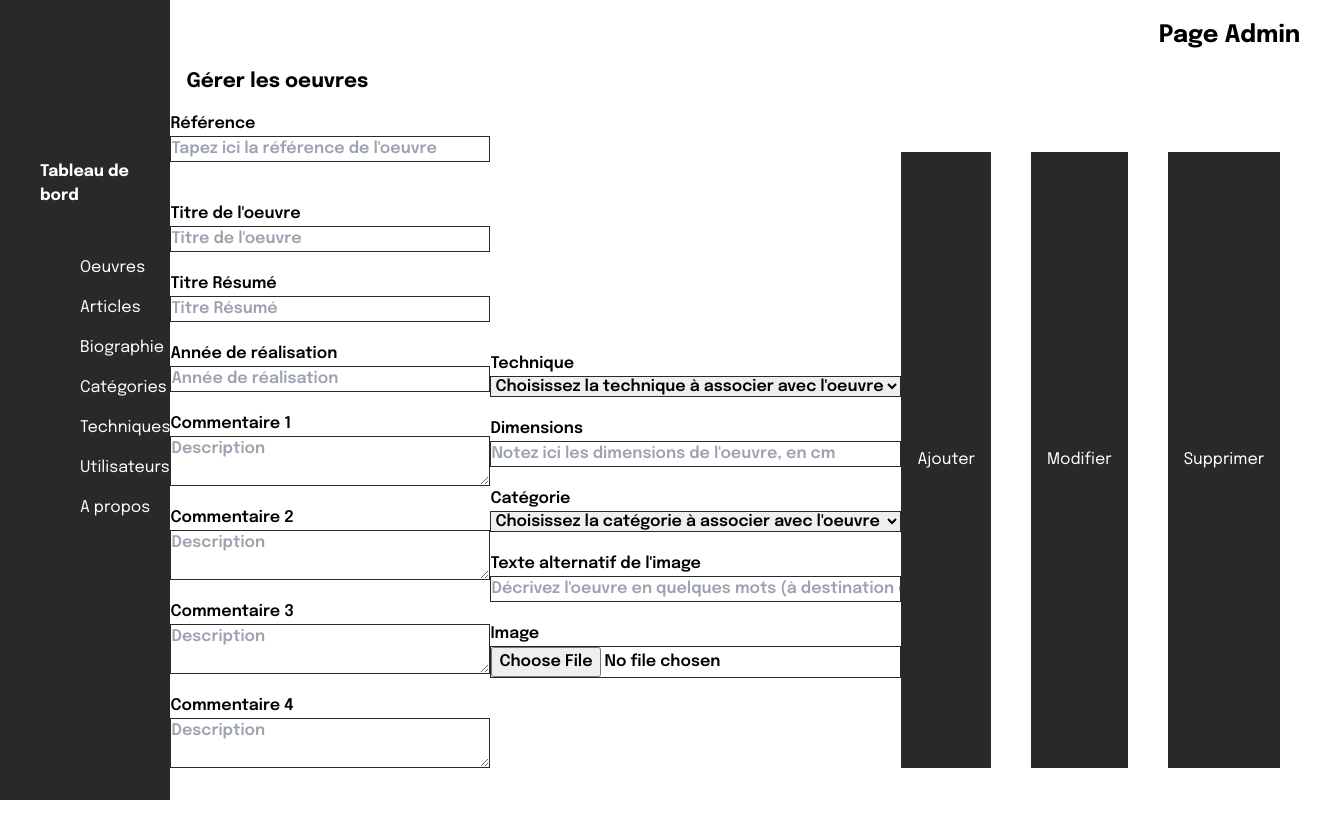
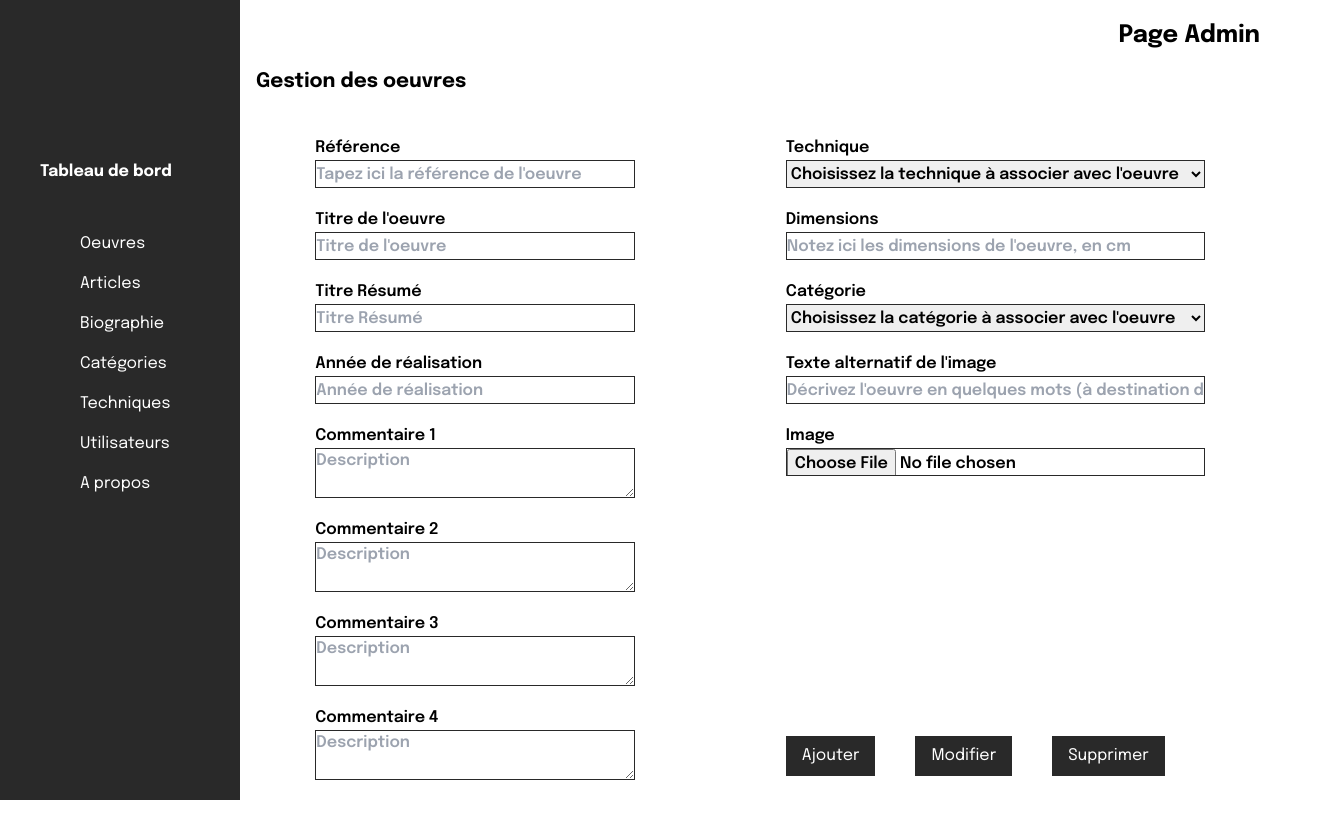
Before and after one commit to WildCodeSchool/2023-03-JS-Remote-Wild_Impact_P3_AFAC974, a React (Vite) app in the folder frontend/: page /admin in a window 1280 px wide. Shown: the top 838 px of the page, 1320 px wide, since content can reach past the window. Built offline with nearby package versions, Linux system fonts and the light colour scheme.

Commit message:
HotFix Page Admin

```diff
--- a/frontend/src/pages/admin/WorksAdmin.jsx
+++ b/frontend/src/pages/admin/WorksAdmin.jsx
@@ -35,17 +35,17 @@ function WorksAdmin() {
   return (
     <div className="flex-1">
       <h1 className="text-right pr-5 pt-5 text-2xl font-bold">Page Admin</h1>
-      <h2 className="text-xl font-bold p-4">Gérer les oeuvres</h2>
+      <h2 className="text-xl font-bold p-4 pb-10">Gestion des oeuvres</h2>
       <form
         className="flex justify-around"
         onSubmit={(event) => postWork(event)}
       >
         <div className="w-80">
           <div>
-            <label className="flex flex-col font-semibold pb-5">
+            <label className="flex flex-col font-semibold">
               Référence
               <input
-                className="border border-black"
+                className="border border-black h-7"
                 type="text"
                 required
                 placeholder="Tapez ici la référence de l'oeuvre"
@@ -63,7 +63,7 @@ function WorksAdmin() {
             <label className="flex flex-col font-semibold pb-5">
               Titre de l'oeuvre
               <input
-                className="border border-black"
+                className="border border-black h-7"
                 type="text"
                 required
                 placeholder="Titre de l'oeuvre"
@@ -81,7 +81,7 @@ function WorksAdmin() {
             <label className="flex flex-col font-semibold pb-5">
               Titre Résumé
               <input
-                className="border border-black"
+                className="border border-black h-7"
                 type="text"
                 required
                 placeholder="Titre Résumé"
@@ -96,10 +96,10 @@ function WorksAdmin() {
             </label>
           </div>
           <div>
-            <label className="flex flex-col font-semibold pb-5">
+            <label className="flex flex-col font-semibold  pb-5 ">
               Année de réalisation
               <input
-                className="border border-black"
+                className="border border-black h-7"
                 type="text"
                 required
                 placeholder="Année de réalisation"
@@ -176,11 +176,11 @@ function WorksAdmin() {
           </div>
         </div>
         <div>
-          <div className="pt-60">
+          <div className="pt-50">
             <div>
               <label className="flex flex-col font-semibold pb-5">
                 Technique
-                <select className="border border-black" type="text">
+                <select className="border border-black h-7" type="text">
                   <option value="">
                     Choisissez la technique à associer avec l'oeuvre
                   </option>
@@ -191,7 +191,7 @@ function WorksAdmin() {
               <label className="flex flex-col font-semibold pb-5">
                 Dimensions
                 <input
-                  className="border border-black"
+                  className="border border-black h-7"
                   type="text"
                   required
                   placeholder="Notez ici les dimensions de l'oeuvre, en cm"
@@ -208,7 +208,7 @@ function WorksAdmin() {
             <div>
               <label className="flex flex-col font-semibold pb-5">
                 Catégorie
-                <select className="border border-black" type="text">
+                <select className="border border-black h-7 " type="text">
                   <option value="">
                     Choisissez la catégorie à associer avec l'oeuvre
                   </option>
@@ -219,7 +219,7 @@ function WorksAdmin() {
               <label className="flex flex-col font-semibold pb-5">
                 Texte alternatif de l'image
                 <input
-                  className="border border-black"
+                  className="border border-black h-7"
                   type="text"
                   required
                   placeholder="Décrivez l'oeuvre en quelques mots (à destination des personnes déficientes visuelles"
@@ -235,7 +235,7 @@ function WorksAdmin() {
               <label className="flex flex-col font-semibold pb-5">
                 Image
                 <input
-                  className="border border-black"
+                  className="border border-black h-7"
                   type="file"
                   required
                   placeholder="Image"
@@ -246,11 +246,7 @@ function WorksAdmin() {
                   value={work.image_src}
                 />
               </label>
-            </div>
-          </div>
-        </div>
-
-        <div className="flex justify-end pt-10 pb-5 pr-10 gap-10">
+              <div className="flex justify-end pt-60 pb-5 pr-10 gap-10">
                 <button type="submit" className="bg-black text-white py-2 px-4">
                   Ajouter
                 </button>
@@ -261,6 +257,9 @@ function WorksAdmin() {
                   Supprimer
                 </button>
               </div>
+            </div>
+          </div>
+        </div>
       </form>
     </div>
   );
```
Lines whose indentation alone changed are shown as unchanged.
